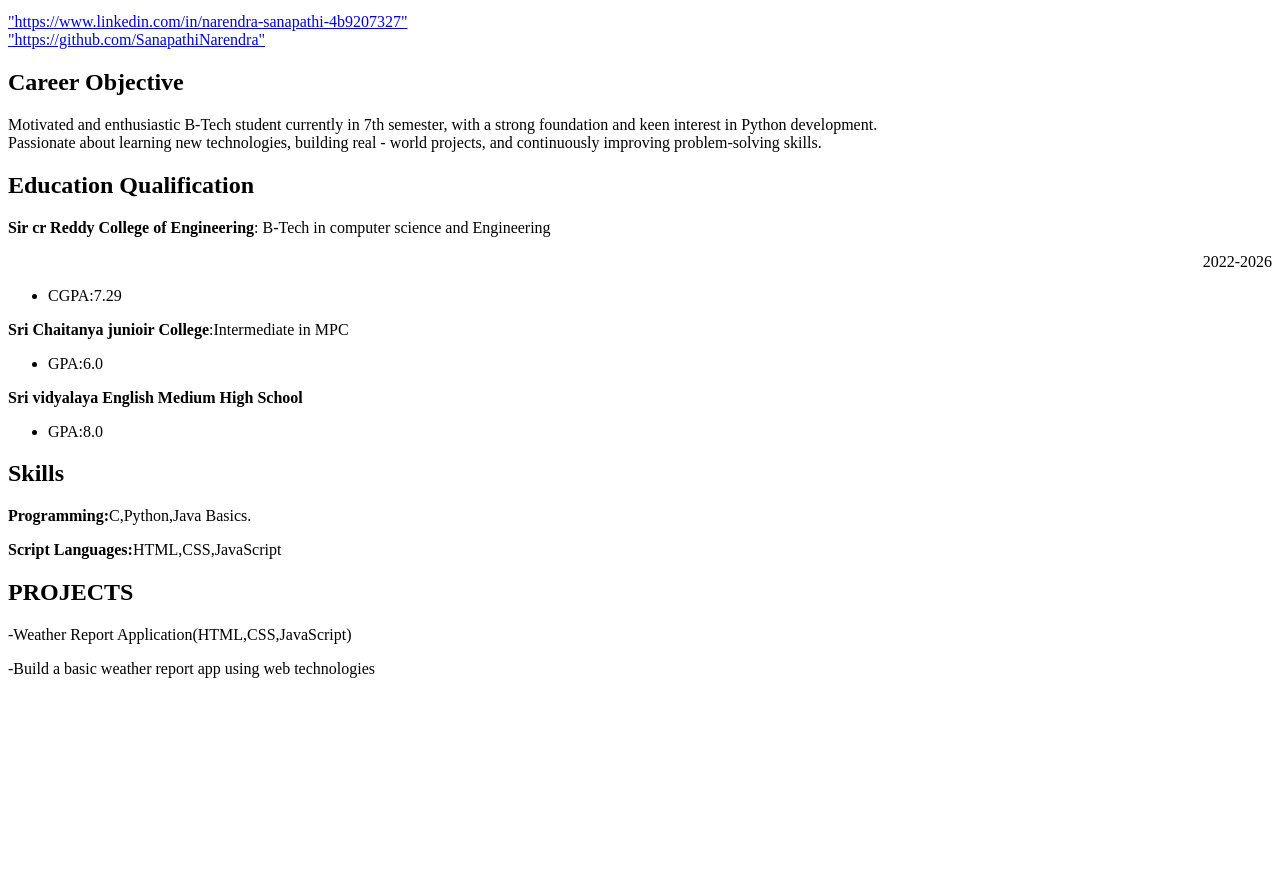
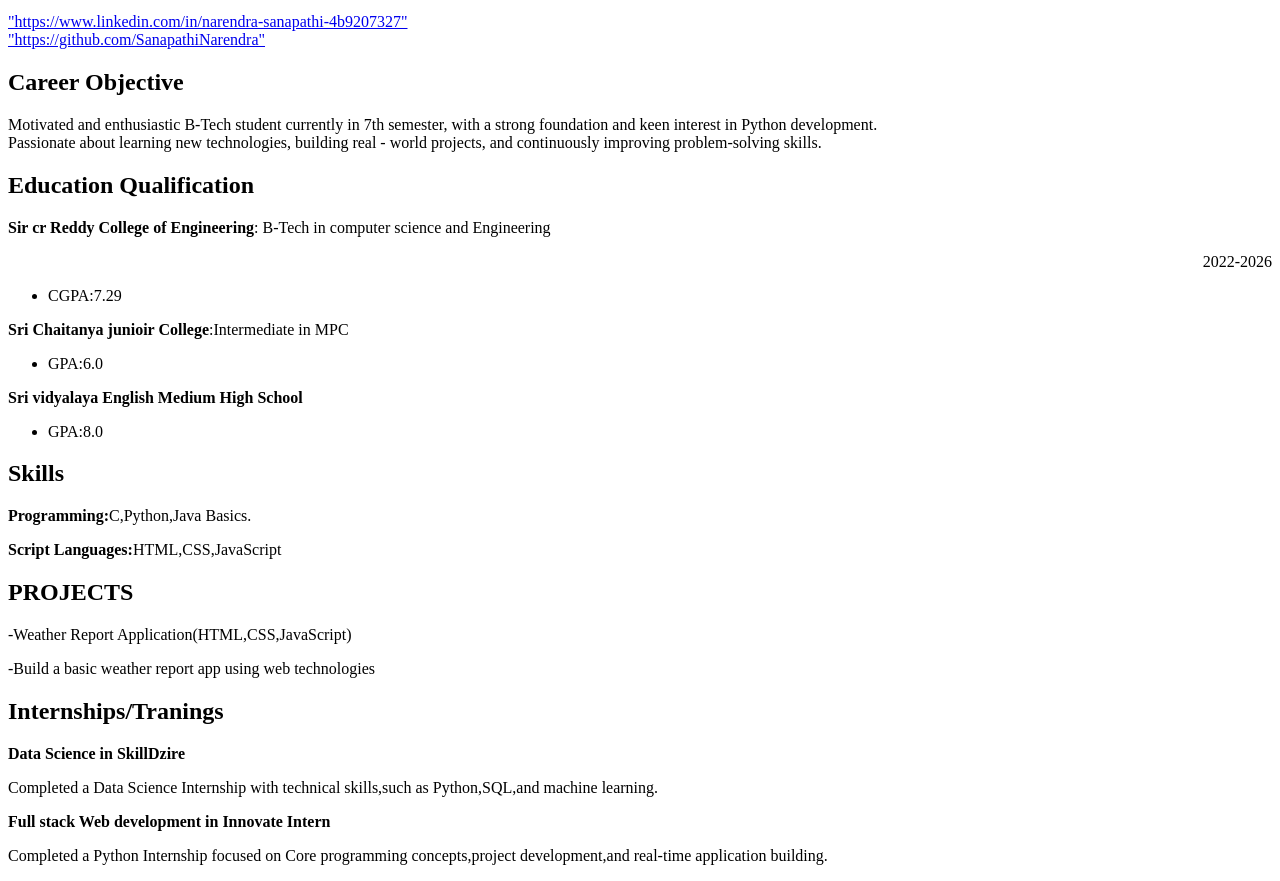
Before and after one commit to SanapathiNarendra/Resume, a plain HTML site: page index.html in a window 1280 px wide. Shown: the part 101-982 px from the top of the page. Before the commit the page ends 800 px from the top, so only its background shows below. Drawn offline with Linux system fonts and the light colour scheme.

Commit message:
Internship/training updated

```diff
--- a/index.html
+++ b/index.html
@@ -29,10 +29,12 @@ world projects, and continuously improving problem-solving skills. </p>
 <h2>PROJECTS</h2>
 <P>-Weather Report Application(HTML,CSS,JavaScript)</P>
 <p>-Build a basic weather report app using web technologies</p>
+<h2>Internships/Tranings</h2>
+<p><b>Data Science in SkillDzire</b></p>
+<p>Completed a Data Science Internship with technical skills,such as Python,SQL,and machine learning.</p>
 
-
-
-
+<p><b>Full stack Web development in Innovate Intern</b></p>
+<p>Completed a Python Internship focused on Core programming concepts,project development,and real-time application building.</p>
 
 </body>
 
```
